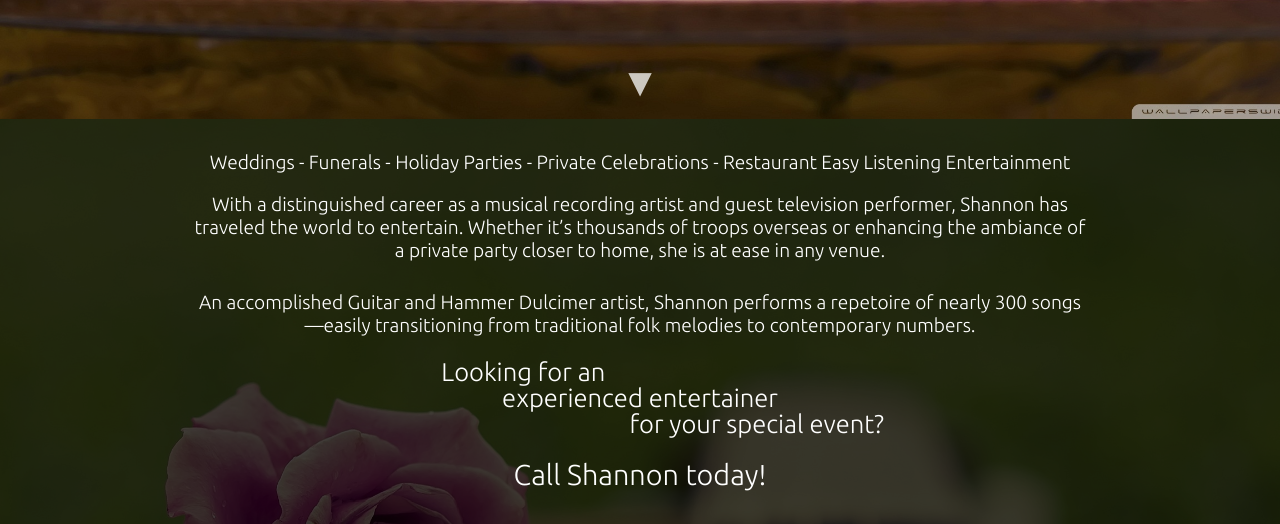
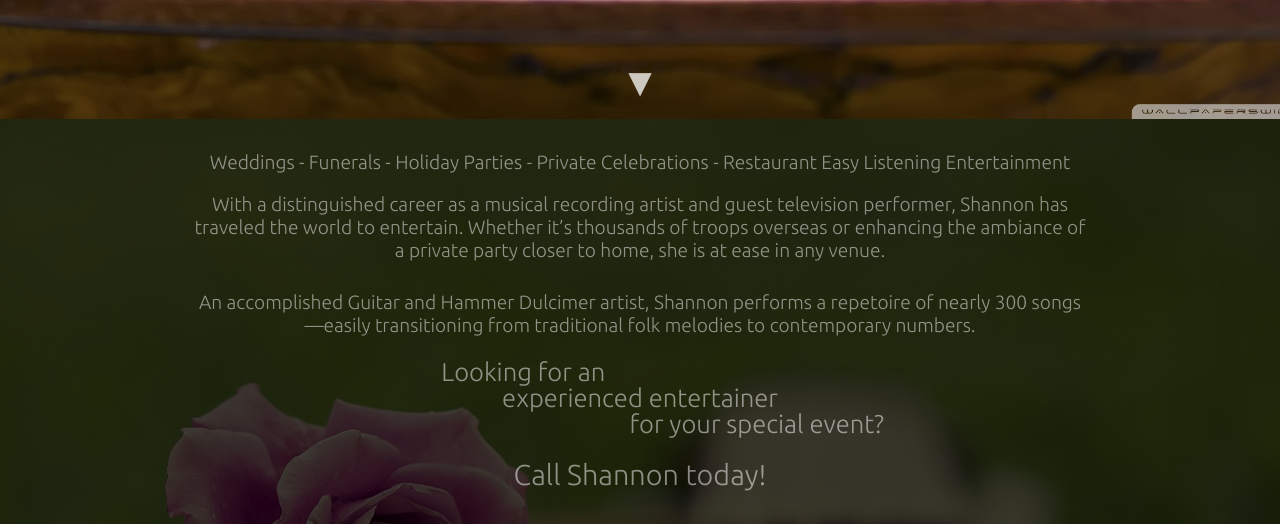
Before and after one commit to shannon-baughman/shannon-baughman.github.io, a plain HTML site: page index.html in a window 1280 px wide. Shown: the part 681-1205 px from the top of the page. Drawn offline with Linux system fonts and the light colour scheme.

Commit message:
Transparent text

```diff
--- a/style.css
+++ b/style.css
@@ -101,7 +101,7 @@ section#content {
 }
 
 section#content h3 {
-	color: #fff;
+	color: rgba(255, 255, 255, 0.5);
 	padding: 0;
 	margin: 0;
 	font-size: 1.5em;
@@ -110,7 +110,7 @@ section#content h3 {
 }
 
 section#content p {
-	color: #fff;
+	color: rgba(255, 255, 255, 0.5);
 	padding: 0.5em 0;
 	margin: 0.5em 0;
 	font-size: 1.5em;
@@ -119,7 +119,7 @@ section#content p {
 }
 
 section#content h2 {
-	color: #fff;
+	color: rgba(255, 255, 255, 0.5);
 	padding: 0.125em 0;
 	margin: 0;
 	font-size: 2em;
```
